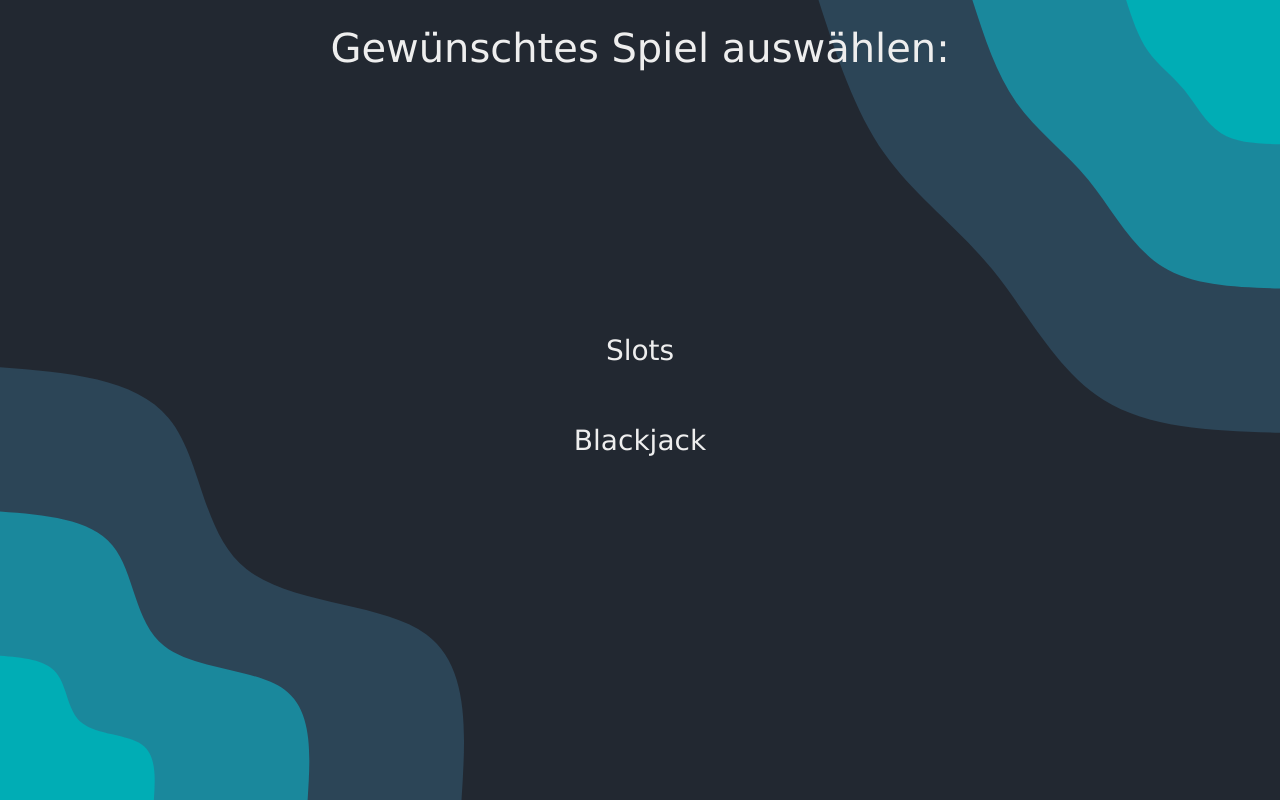
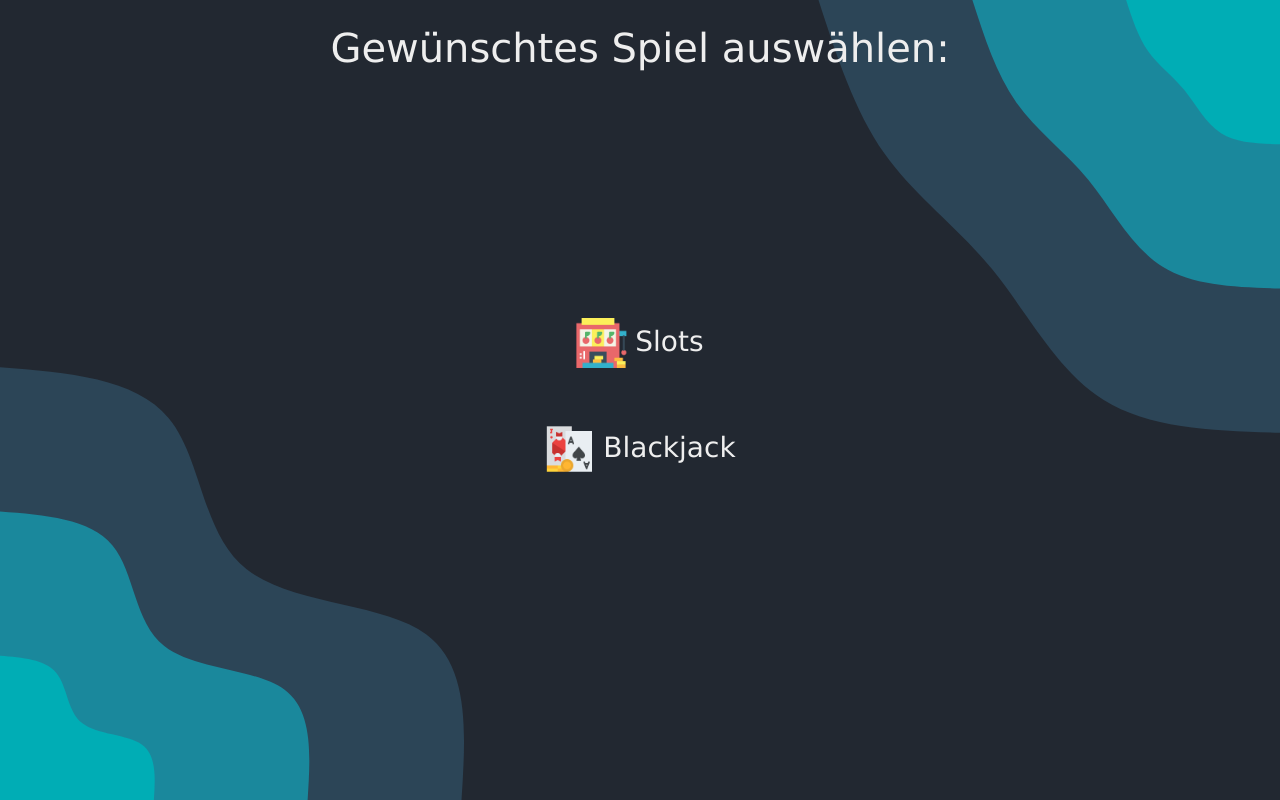
Before and after one commit to DieMenschenOrganisation/tdot_2023_host_app, a Vue app: page /games in a window 1280 px wide. Built offline with nearby package versions, Linux system fonts and the light colour scheme.

Commit message:
added icons

```diff
--- a/src/views/GamesView.vue
+++ b/src/views/GamesView.vue
@@ -47,8 +47,8 @@ function abort() {
     <div v-if="showSelection">
         <h1 class="w-100 p-4 text-center">Gewünschtes Spiel auswählen:</h1>
         <div class="position-absolute top-50 start-50 translate-middle d-flex flex-column align-items-center gap-5">
-            <h3 type="button" class="option" @click="toSlots">Slots</h3>
-            <h3 type="button" class="option" @click="toBlackjack">Blackjack</h3>
+            <h3 type="button" class="option" @click="toSlots"><img class="icon" src="@/assets/slots.png" alt="slots"> Slots</h3>
+            <h3 type="button" class="option" @click="toBlackjack"><img class="icon" src="@/assets/blackjack.png" alt="slots"> Blackjack</h3>
         </div>
     </div>
     <div v-else>
@@ -71,4 +71,9 @@ function abort() {
 #abort {
     bottom: 30px;
 }
+
+.icon {
+    height: 50px;
+    width: 50px;
+}
 </style>
```
Also changed, not shown: src/assets/blackjack.png (added), src/assets/slots.png (added).
